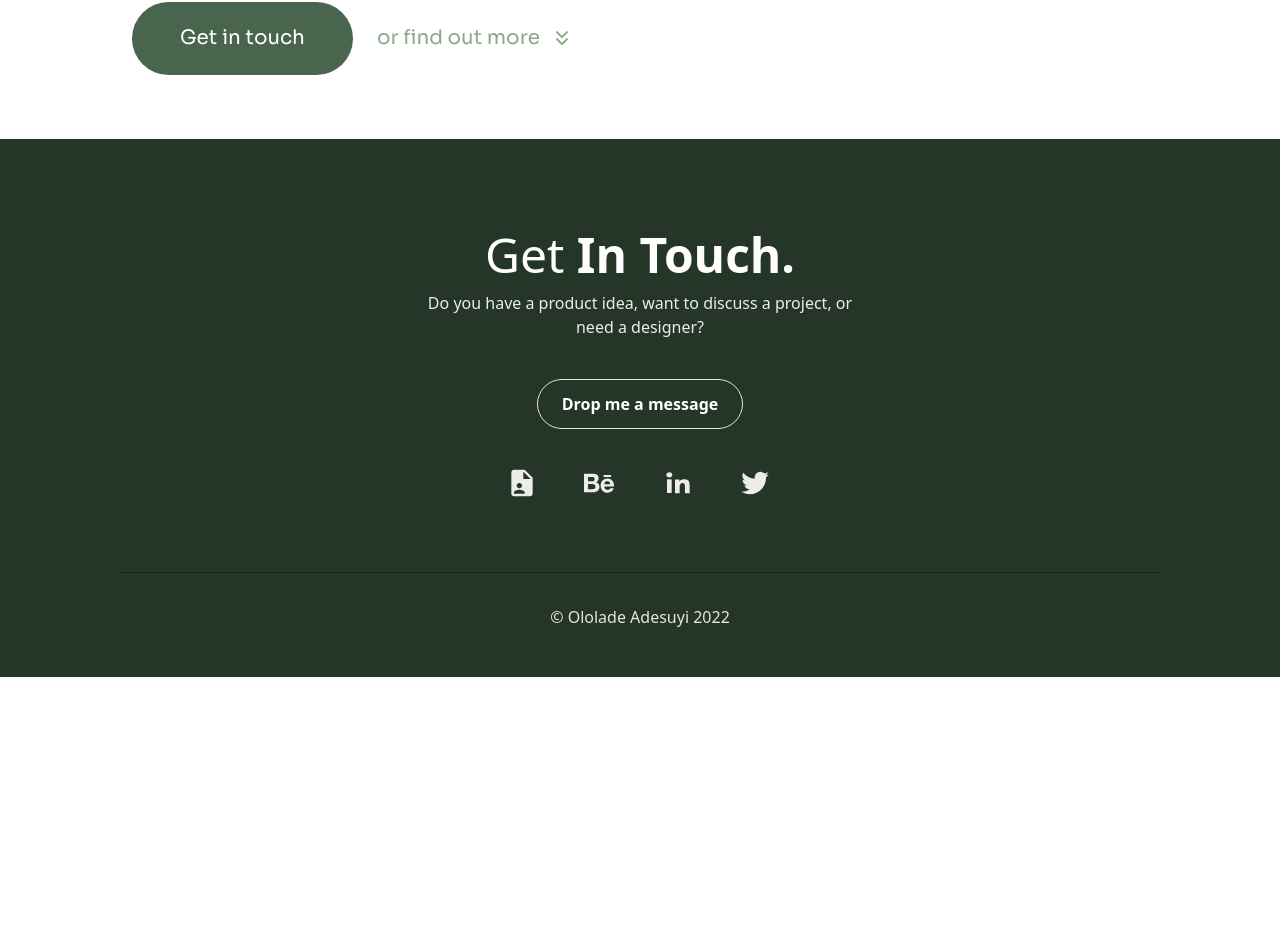
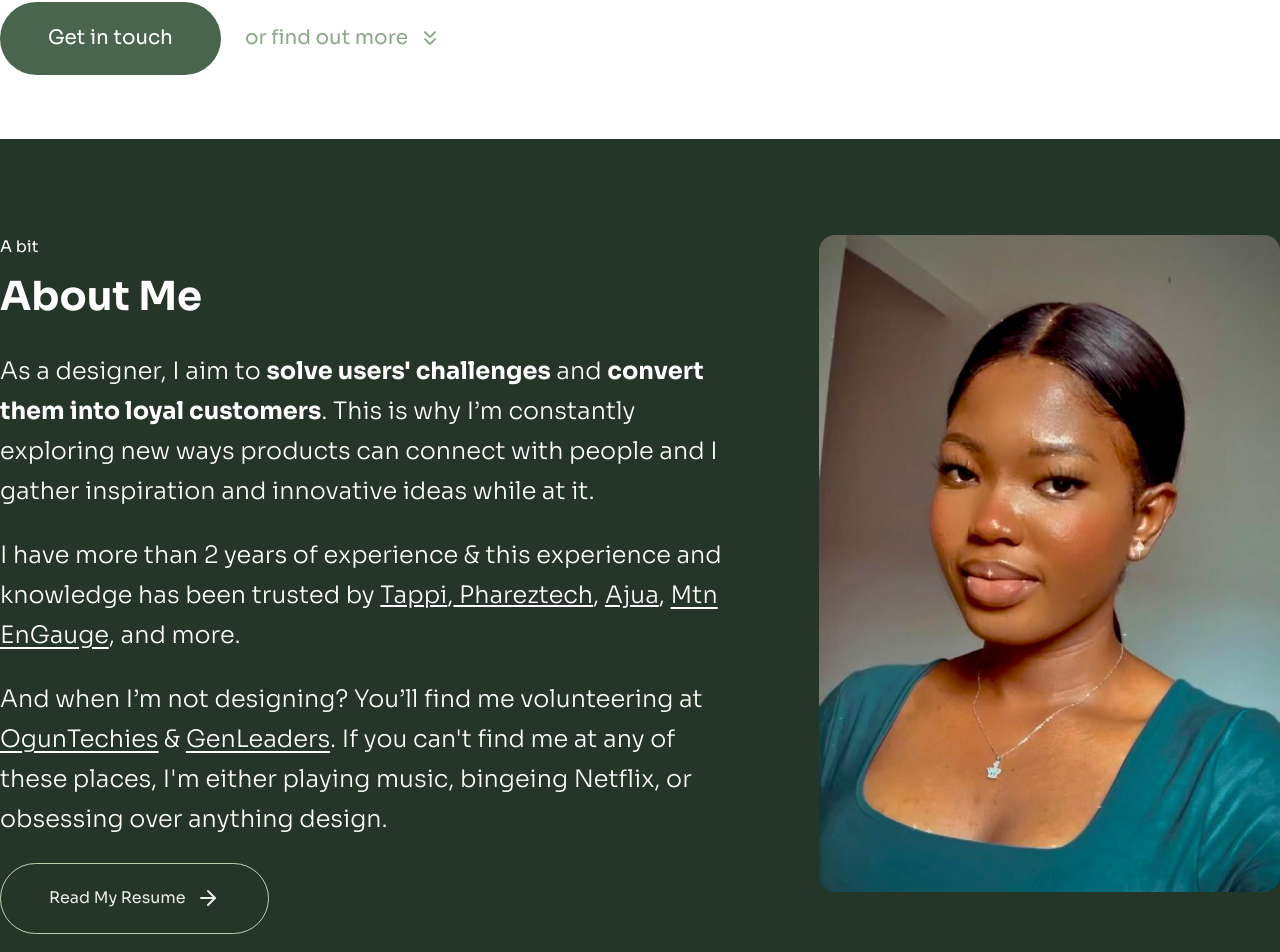
Before and after one commit to Kachielite/ololade-portfolio, a Next.js app: page / in a window 1280 px wide. Shown: the part 676-1628 px from the top of the page. Before the commit the page ends 1353 px from the top, so only its background shows below. Built offline with nearby package versions, Linux system fonts and the light colour scheme.

Commit message:
- added About section and made it responsive

```diff
--- a/components/layout/Footer.jsx
+++ b/components/layout/Footer.jsx
@@ -3,8 +3,8 @@ import Link from 'next/link';
 
 export const Footer = () => {
 	return (
-		<footer className='bg-[#253528] pt-20 pb-12 px-5 lg:px-[7.5rem] max-w-screen-2xl mx-auto w-full'>
-			<div className='w-full flex flex-col items-center justify-center text-white'>
+		<footer className='bg-[#253528] pt-20 pb-12 px-5 lg:px-[7.5rem] w-full'>
+			<div className='w-full flex flex-col items-center justify-center text-white max-w-screen-xl mx-auto '>
 				<h2 className='text-[3rem] font-normal'>Get <span className='font-semibold mb-2'>In Touch.</span></h2>
 				<p className='max-w-md text-center text-base text-[#ECEDE8]'>Do you have a product idea, want to discuss a project, or need a
 					designer?</p>
--- a/components/layout/Header.jsx
+++ b/components/layout/Header.jsx
@@ -14,7 +14,7 @@ export const Header = () => {
 	};
 
 	return (
-		<nav className='relative flex flex-row justify-between items-center w-full py-6 px-4 lg:px-[4.5rem] max-w-screen-2xl mx-auto'>
+		<nav className='relative flex flex-row justify-between items-center w-full py-6 px-4 lg:px-0 max-w-screen-xl mx-auto'>
 			<Link href='/'>
 				<div className='flex justify-center items-center space-x-4'>
 					<svg width='56' height='28' viewBox='0 0 56 28' fill='none' xmlns='http://www.w3.org/2000/svg'>
--- a/components/layout/Layout.jsx
+++ b/components/layout/Layout.jsx
@@ -4,7 +4,7 @@ import { Footer } from './Footer';
 
 export const Layout = ({children}) => {
 	return (
-		<main className="flex flex-col justify-between items-center w-screen min-h-screen">
+		<main className="flex flex-col justify-start items-center w-screen min-h-screen">
 				<Header/>
 				{children}
 				<Footer/>
--- a/src/pages/index.jsx
+++ b/src/pages/index.jsx
@@ -1,10 +1,12 @@
 import React from 'react';
+import Ololade from '../../public/images/ololade.png';
+import Image from 'next/image';
 
 const Home = () => {
 	return (
-		<main className='w-full max-w-screen-2xl mx-auto flex flex-col justify-start items-start font-sora'>
-			<section id='hero' className='w-full'>
-				<div className='w-full flex flex-col justify-start items-start px-4 md:px-[7.5rem] pt-[4.5rem] pb-16'>
+		<main className='w-full flex flex-col justify-start items-start font-sora'>
+			<section id='hero' className='w-full max-w-screen-xl mx-auto'>
+				<div className='w-full flex flex-col justify-start items-start px-4 md:px-0 pt-[4.5rem] pb-16'>
 					<h2 className='mb-6 brand-color font-bold text-[5rem]'>Hi there!</h2>
 					<h1 className='mb-9 text-[#49654E] font-bold text-[4rem]'>I am Ololade Adesuyi,</h1>
 					<p className='mb-10 font-normal text-4xl text-[#253528] leading-[3rem] md:w-[69rem]'>A UI/UX Designer with a
@@ -12,12 +14,12 @@ const Home = () => {
 						solutions that meet the needs of my clients and their customers no matter the industry.</p>
 					<div className='flex flex-row justify-center items-center space-x-6'>
 						<button
-							className={`bg-[#49654E] rounded-[6.25rem] py-[1.4rem] px-12  text-white text-xl font-normal ml-3 hover:shadow-lg  hover:scale-110 duration-300`}>Get
+							className={`bg-[#49654E] rounded-[6.25rem] py-[1.4rem] px-12  text-white text-xl font-normal hover:shadow-lg  hover:scale-110 duration-300`}>Get
 							in touch
 						</button>
-						<p className="flex flex-row justify-center items-center text-[#8BA889] font-normal text-xl">
+						<p className='flex flex-row justify-center items-center text-[#8BA889] font-normal text-xl'>
 							or find out more
-							<span className="ml-2.5">
+							<span className='ml-2.5'>
 								<svg width='24' height='25' viewBox='0 0 24 25' fill='none'
 										 xmlns='http://www.w3.org/2000/svg'>
 										<path d='M7 13.125L12 18.125L17 13.125' stroke='#8BA889' stroke-width='2' stroke-linecap='round'
@@ -30,6 +32,45 @@ const Home = () => {
 					</div>
 				</div>
 			</section>
+			<section className='w-full bg-[#253528]' id='about'>
+				<div className='w-full flex flex-col md:flex-row justify-between items-start px-4 md:px-0 py-24 max-w-screen-xl mx-auto'>
+					<div className='flex flex-col justify-start items-start md:w-[45.8rem]'>
+						<p className='font-normal text-base text-white mb-2'>A bit</p>
+						<h2 className='font-bold text-white text-[2.5rem] mb-6'>About Me</h2>
+						<div className='flex flex-col justify-start items-start space-y-6 mb-6'>
+							<p className='font-light text-2xl text-white leading-[2.5rem]'>As a designer, I aim to <span
+								className='font-bold'>solve users' challenges</span> and <span className='font-bold'>convert them into loyal customers</span>.
+								This is why I’m
+								constantly exploring new ways products can connect with people and I gather inspiration and innovative
+								ideas while at it.</p>
+							<p className='font-light text-2xl text-white leading-[2.5rem]'>I have more than 2 years of experience &
+								this experience and knowledge has been trusted by <a href='https://tappi.app'
+																																		 className='underline underline-offset-2'>Tappi</a>,
+								<a href='https://www.phareztech.com/' className='underline underline-offset-2'> Phareztech</a>, <a
+									href='https://ajua.com' className='underline underline-offset-2'> Ajua</a>, <a
+									href='https://engauge.ng/' className='underline underline-offset-4'> Mtn EnGauge</a>, and more.</p>
+							<p className='font-light text-2xl text-white leading-[2.5rem]'>And when I’m not designing? You’ll find me
+								volunteering at <a href='https://www.instagram.com/oguntechies/'
+																	 className='underline underline-offset-4'>OgunTechies</a> & <a
+									href='https://genleaders.org/about-us' className='underline underline-offset-4'>GenLeaders</a>. If you
+								can't find
+								me at any of these places, I'm either playing music, bingeing Netflix, or obsessing over anything
+								design.</p>
+						</div>
+						<button
+							className={`flex flex-row  border-[0.09rem] border-[#C0CFB2]  rounded-[6.25rem] py-[1.4rem] px-12  text-[#ECEDE8] text-base font-normal  hover:shadow-lg  hover:scale-110 duration-300`}>
+								Read My Resume
+							<svg width="24" height="24" viewBox="0 0 24 24" fill="none" xmlns="http://www.w3.org/2000/svg" className='ml-2.5'>
+								<path d="M5 12H19" stroke="#ECEDE8" stroke-width="2" stroke-linecap="round" stroke-linejoin="round"/>
+								<path d="M12 5L19 12L12 19" stroke="#ECEDE8" stroke-width="2" stroke-linecap="round" stroke-linejoin="round"/>
+							</svg>
+						</button>
+					</div>
+					<div className='w-[28.8rem] h-[41.1rem] mt-10 md:mt-0'>
+						<Image src={Ololade} alt="Ololade's pic" className="w-[28.8rem] h-[41.1rem]" />
+					</div>
+				</div>
+			</section>
 		</main>
 	);
 };
--- a/src/styles/globals.css
+++ b/src/styles/globals.css
@@ -3,6 +3,10 @@
 @tailwind base;
 @tailwind components;
 @tailwind utilities;
+
+body{
+    width: 100vw;
+}
 
 /*Nav Items Style*/
 .nav_items {
```
Also changed, not shown: public/images/ololade.png (added).
